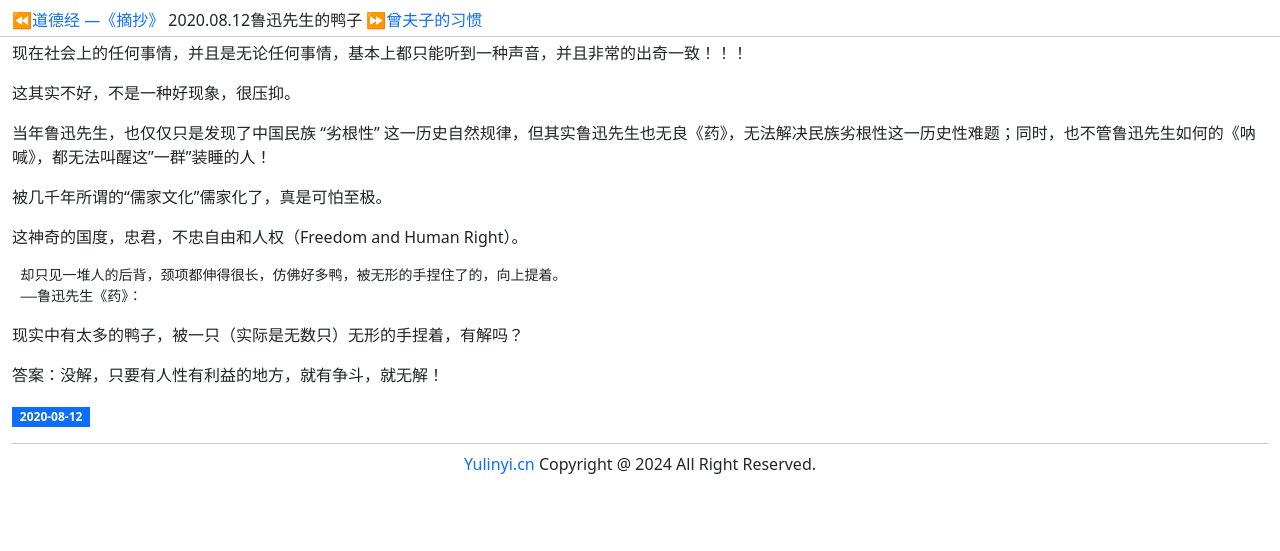
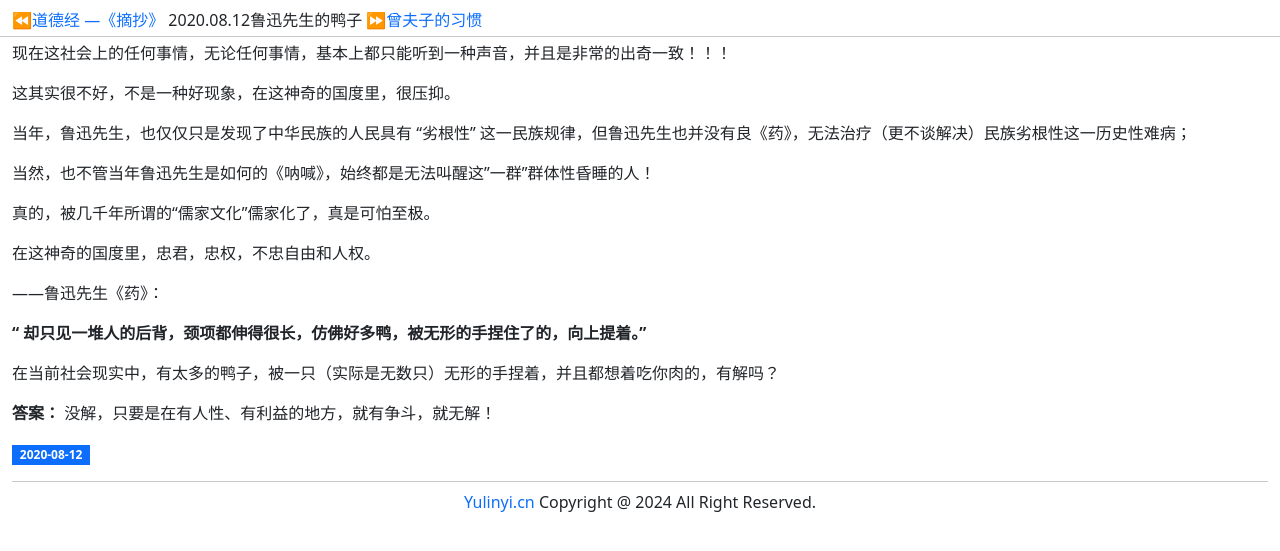
Before and after one commit to helloyuzz/Yulinyi, a Jekyll site: the page built from _posts/2020-08-12-鲁迅先生的鸭子.md, in a window 1280 px wide. Shown: the top 551 px of the page. Built offline with Jekyll 4.4.1, drawn with Linux system fonts in a browser that asks for light colours.

Commit message:
Update 2020-08-12-鲁迅先生的鸭子.md

````diff
--- a/_posts/2020-08-12-鲁迅先生的鸭子.md
+++ b/_posts/2020-08-12-鲁迅先生的鸭子.md
@@ -2,20 +2,23 @@
 layout: post
 ---
 
-现在社会上的任何事情，并且是无论任何事情，基本上都只能听到一种声音，并且非常的出奇一致！！！
+现在这社会上的任何事情，无论任何事情，基本上都只能听到一种声音，并且是非常的出奇一致！！！
 
-这其实不好，不是一种好现象，很压抑。
+这其实很不好，不是一种好现象，在这神奇的国度里，很压抑。
 
-当年鲁迅先生，也仅仅只是发现了中国民族 “劣根性” 这一历史自然规律，但其实鲁迅先生也无良《药》，无法解决民族劣根性这一历史性难题；同时，也不管鲁迅先生如何的《呐喊》，都无法叫醒这"一群"装睡的人！
+当年，鲁迅先生，也仅仅只是发现了中华民族的人民具有 “劣根性” 这一民族规律，但鲁迅先生也并没有良《药》，无法治疗（更不谈解决）民族劣根性这一历史性难病；
 
-被几千年所谓的“儒家文化”儒家化了，真是可怕至极。
+当然，也不管当年鲁迅先生是如何的《呐喊》，始终都是无法叫醒这"一群"群体性昏睡的人！
 
-这神奇的国度，忠君，不忠自由和人权（Freedom and Human Right）。
+真的，被几千年所谓的“儒家文化”儒家化了，真是可怕至极。
 
-```
- 却只见一堆人的后背，颈项都伸得很长，仿佛好多鸭，被无形的手捏住了的，向上提着。
+在这神奇的国度里，忠君，忠权，不忠自由和人权。
+
  ——鲁迅先生《药》：
-```
-现实中有太多的鸭子，被一只（实际是无数只）无形的手捏着，有解吗？
 
-答案：没解，只要有人性有利益的地方，就有争斗，就无解！
+ __“ 却只见一堆人的后背，颈项都伸得很长，仿佛好多鸭，被无形的手捏住了的，向上提着。”__
+
+
+在当前社会现实中，有太多的鸭子，被一只（实际是无数只）无形的手捏着，并且都想着吃你肉的，有解吗？
+
+__答案：__ 没解，只要是在有人性、有利益的地方，就有争斗，就无解！
````
